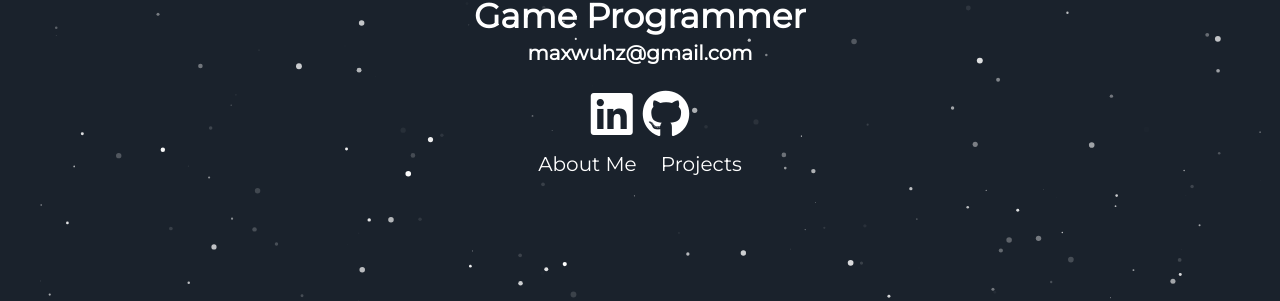
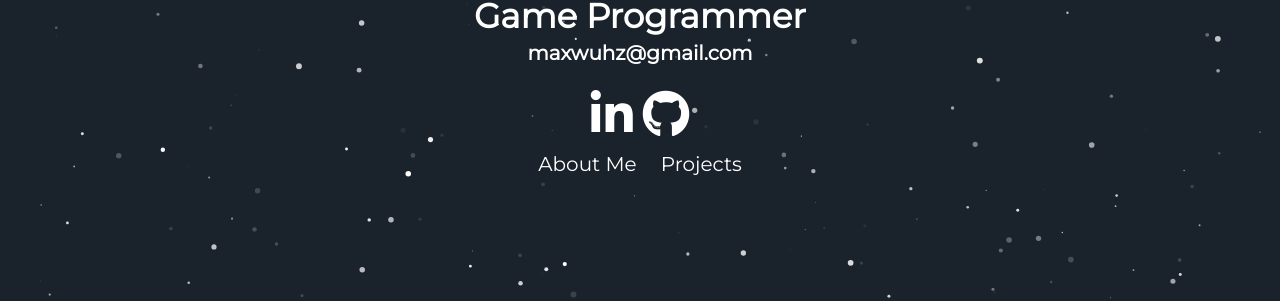
Before and after one commit to Maxroo/Maxroo.github.io, a Jekyll site: the page built from index.html, in a window 1280 px wide. Shown: the part 439-740 px from the top of the page. Built offline with Jekyll 4.4.1, drawn with Linux system fonts in a browser that asks for light colours; nearby versions of some CDN libraries; some web fonts are replaced.

Commit message:
color change

```diff
--- a/_includes/header.html
+++ b/_includes/header.html
@@ -9,7 +9,7 @@
       }
 
       .fab:hover{
-        color: rgb(36, 36, 36)
+        color: rgb(255, 187, 187)
       }
       </style>
 
@@ -24,7 +24,7 @@
 
       </h1>
       <div class="header-icons">
-        <a aria-label="My LinkedIn" target="_blank" href="https://www.linkedin.com/in/hao-tsewu/"><i style="padding-right: 5px" class="fab fa-linkedin fa-3x"></i></a>
+        <a aria-label="My LinkedIn" target="_blank" href="https://www.linkedin.com/in/hao-tsewu/"><i style="padding-right: 5px" class="fab fa-linkedin-in fa-3x"></i></a>
 
         <a aria-label="My Github" target="_blank" href="https://github.com/maxroo"><i style="padding-left: 5px" class="fab fa-github fa-3x"></i></a>
 
```
